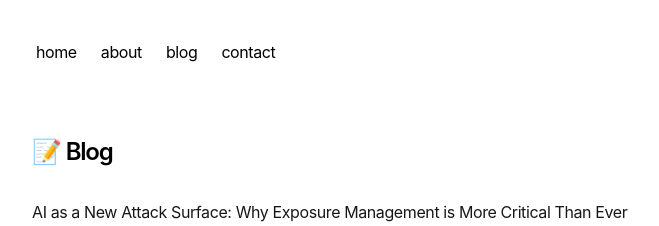
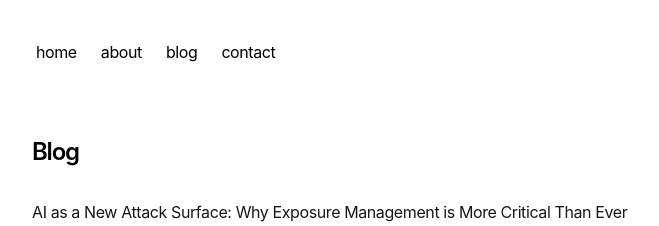
Before and after one commit to MrAnde7son/mrande7son-portfolio, a Next.js app: page /blog in a window 1280 px wide. Shown: the top 226 px of the page, without its empty margins (272-931 px from the left). Built offline with nearby package versions, Linux system fonts and the light colour scheme.

Commit message:
Update page.tsx

```diff
--- a/app/blog/page.tsx
+++ b/app/blog/page.tsx
@@ -8,7 +8,7 @@ export const metadata = {
 export default function Page() {
   return (
     <section>
-      <h1 className="font-semibold text-2xl mb-8 tracking-tighter">📝 Blog</h1>
+      <h1 className="font-semibold text-2xl mb-8 tracking-tighter">Blog</h1>
       <BlogPosts />
     </section>
   )
```
